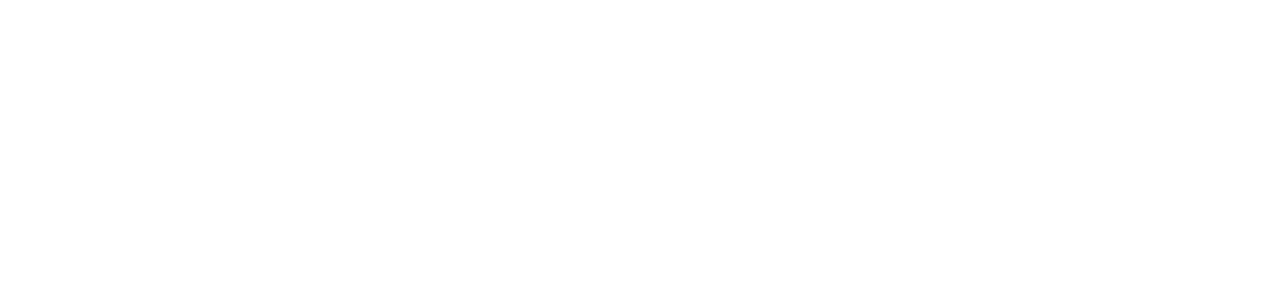
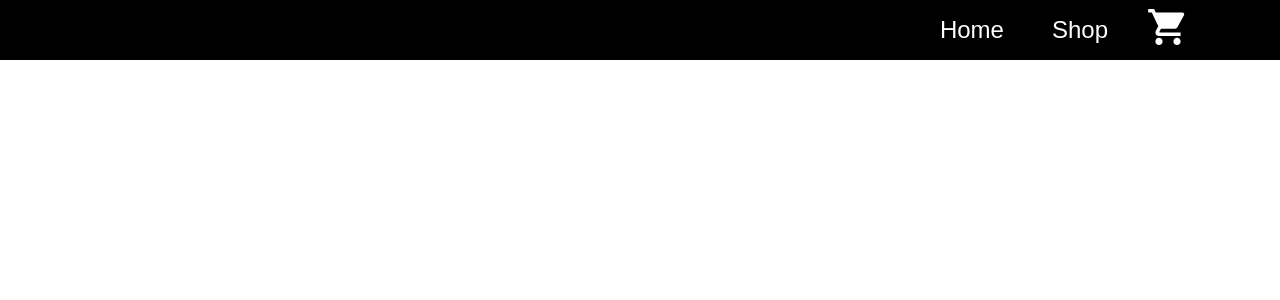
Before and after one commit to corygrewohl/shopping-cart, a React (Vite) app in the folder shopping-cart/: page /cart in a window 1280 px wide. Before the commit this address had no page. Shown: the top 300 px of the page. Built offline with nearby package versions, Linux system fonts and the light colour scheme.

Commit message:
context api for add to cart works. must make cart page

```diff
--- a/shopping-cart/src/App.tsx
+++ b/shopping-cart/src/App.tsx
@@ -1,10 +1,8 @@
 import Home from "./pages/Home";
-import GlobalStyles from "./Components/styles/Global";
 
 function App() {
   return (
       <div className="App">
-        <GlobalStyles />
         <Home />
       </div>
   );
--- a/shopping-cart/src/Components/Item.tsx
+++ b/shopping-cart/src/Components/Item.tsx
@@ -1,5 +1,6 @@
-import React, { FC, useState } from "react";
+import React, { FC, useState, useContext } from "react";
 import { Button, Input } from "@mui/material";
+import { CartContext } from "../Contexts/CartContext";
 
 interface ItemProps {
   id: number;
@@ -9,15 +10,23 @@
 }
 
 const Item: FC<ItemProps> = ({ id, color, price, image }) => {
-  const [quantity, setQuantity] = useState<number>()
+  const [cart, setCart] = useContext(CartContext);
+  const [quantity, setQuantity] = useState<number>();
 
   const handleOnChange = (event: any) => {
-    setQuantity(event.target.value)
-  }
+    setQuantity(event.target.value);
+    console.log(cart);
+  };
 
   const handleClick = (event: React.MouseEvent<HTMLButtonElement>) => {
-      console.log("id: " + id);
-      console.log("quantity: " + quantity);
+    console.log("id: " + id);
+    console.log("quantity: " + quantity);
+    console.log("cart: " + cart);
+
+      setCart((prev: any) => ({
+        ...prev,  [id]: quantity
+      }));
+
   };
 
   return (
@@ -26,7 +35,8 @@
       <p>
         {color} <br /> {price}
       </p>
-      Quantity: <Input type="number" value={quantity} onChange={handleOnChange}/>
+      Quantity:{" "}
+      <Input type="number" value={quantity} onChange={handleOnChange} />
       <br />
       <Button variant="outlined" onClick={handleClick}>
         Add to Cart
--- a/shopping-cart/src/Components/Navbar.tsx
+++ b/shopping-cart/src/Components/Navbar.tsx
@@ -1,21 +1,25 @@
-import React from "react";
+import React, { useContext } from "react";
 import ShoppingCartIcon from "@mui/icons-material/ShoppingCart";
 import { NavbarContainer } from "./styles/NavbarContainer.styled";
+import { CartContext } from "../Contexts/CartContext";
+import { Link } from "react-router-dom";
 
 function Navbar() {
+  const { cart, setCart } = useContext(CartContext);
+
   return (
     <NavbarContainer>
-      <a href="/">
+      <Link to="/">
         <li>Home</li>
-      </a>
-      <a href="/shop">
+      </Link>
+      <Link to="/shop">
         <li>Shop</li>
-      </a>
-      <a href="/cart">
+      </Link>
+      <Link to="/cart">
         <li>
           <ShoppingCartIcon className="svg_icons" />
         </li>
-      </a>
+      </Link>
     </NavbarContainer>
   );
 }
--- /dev/null
+++ b/shopping-cart/src/Contexts/CartContext.ts
@@ -0,0 +1,3 @@
+import {createContext} from 'react';
+
+export const CartContext = createContext<any>({});
--- a/shopping-cart/src/RouteSwitch.tsx
+++ b/shopping-cart/src/RouteSwitch.tsx
@@ -3,17 +3,24 @@
 import Home from "./pages/Home";
 import Shop from "./pages/Shop";
 import GlobalStyles from "./Components/styles/Global";
+import { CartContext } from "./Contexts/CartContext";
+import { useState } from "react";
+import Cart from "./pages/Cart";
 
 const RouteSwitch = () => {
+  const [cart, setCart] = useState(null);
+
   return (
+    <CartContext.Provider value={[cart, setCart]}>
       <BrowserRouter>
-      <GlobalStyles />
         <Routes>
           <Route path="/" element={<App />} />
           <Route path="/home" element={<Home />} />
           <Route path="/shop" element={<Shop />} />
+          <Route path="/cart" element={<Cart />} />
         </Routes>
       </BrowserRouter>
+    </CartContext.Provider>
   );
 };
 
--- a/shopping-cart/src/main.tsx
+++ b/shopping-cart/src/main.tsx
@@ -1,9 +1,11 @@
-import React from 'react'
-import ReactDOM from 'react-dom/client'
-import RouteSwitch from './RouteSwitch'
+import React from "react";
+import ReactDOM from "react-dom/client";
+import RouteSwitch from "./RouteSwitch";
+import GlobalStyles from "./Components/styles/Global";
 
-ReactDOM.createRoot(document.getElementById('root') as HTMLElement).render(
+ReactDOM.createRoot(document.getElementById("root") as HTMLElement).render(
   <React.StrictMode>
+    <GlobalStyles />
     <RouteSwitch />
   </React.StrictMode>
-)
+);
--- /dev/null
+++ b/shopping-cart/src/pages/Cart.tsx
@@ -0,0 +1,21 @@
+import React, { useEffect, useContext, FC } from "react";
+import Navbar from "../Components/Navbar";
+import { CartContext } from "../Contexts/CartContext";
+
+const Cart: FC<any> = () => {
+
+    const [cart, setCart] = useContext(CartContext);
+
+    useEffect(() => {
+        console.log(cart);
+    })
+
+  return (
+    <>
+      <Navbar />
+      {/* <h3>Cart: {cart[0]}</h3> */}
+    </>
+  );
+}
+
+export default Cart;
--- a/shopping-cart/src/pages/Home.tsx
+++ b/shopping-cart/src/pages/Home.tsx
@@ -1,16 +1,20 @@
-import React from "react";
+import React, { useContext } from "react";
 import Navbar from "../Components/Navbar";
 import WelcomeImage from "../assets/home_image.png";
 import { HomeContainer } from "../Components/styles/HomeContainer.styled";
+import { CartContext } from "../Contexts/CartContext";
 
 function Home() {
+
+  const [cart, setCart] = useContext(CartContext);
+
   return (
     <HomeContainer>
       <Navbar />
       <main>
         <div className="welcome-image">
           <img src={WelcomeImage} alt="Welcome Image" />
-          <h1>Welcome!</h1>
+          <h1>Welcome! {cart}</h1>
         </div>
         <div className="about">
           <h2>Welcome!</h2>
```
Also changed, not shown: shopping-cart/src/ContextSetup.tsx (added, +17 -0 lines). Lines whose indentation alone changed are shown as unchanged.
